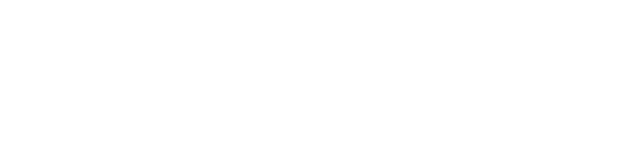
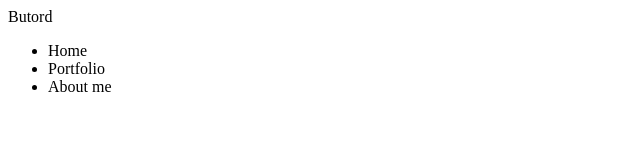
Before and after one commit to Butord/portfolio, a plain HTML site: page index.html in a window 1280 px wide. Shown: the whole page, without its empty margins (0-640 px from the left). Drawn offline with Linux system fonts and the light colour scheme.

Commit message:
Adding some structure to index file

```diff
--- a/index.html
+++ b/index.html
@@ -6,8 +6,13 @@
   </head>
   <body>
     <header>
+      <div class="logo">Butord</div>
       <nav>
-
+        <ul>
+          <li>Home</li>
+          <li>Portfolio</li>
+          <li>About me</li>
+        </ul>
       </nav>
     </header>
     <main>
```
